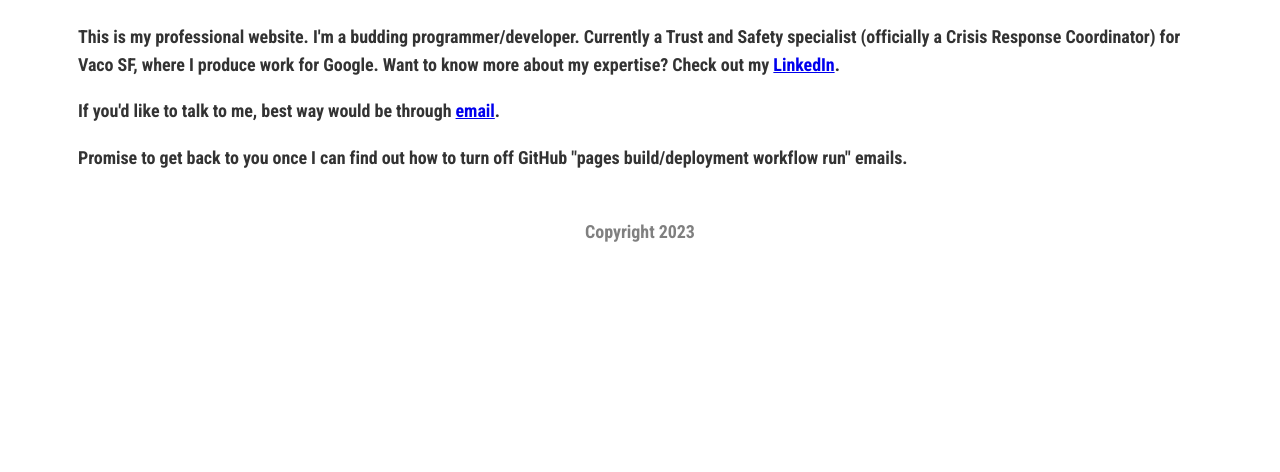
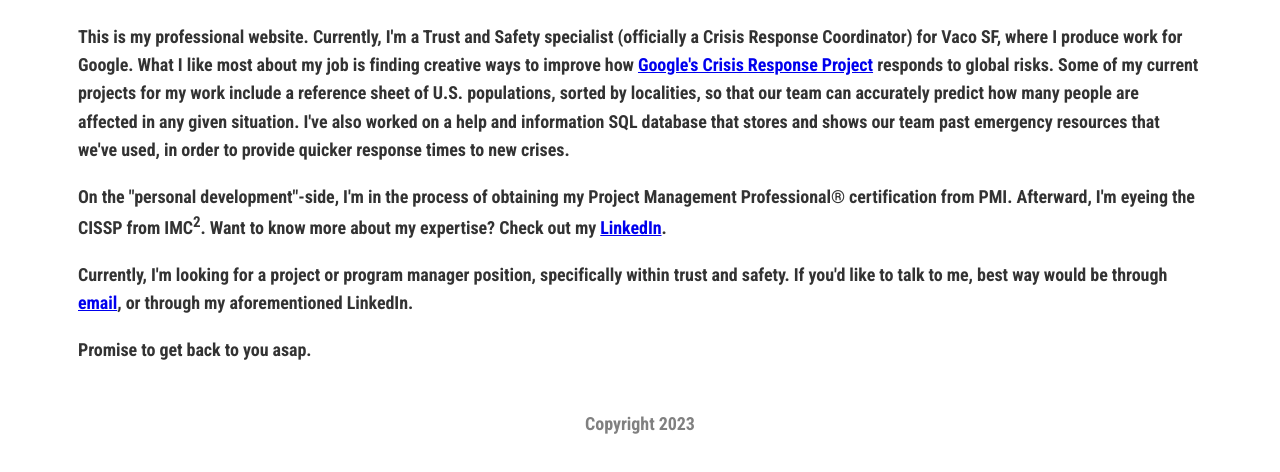
Before and after one commit to rubenvillarrealjr/rubenvillarrealjr.github.io, a plain HTML site: page index.html in a window 1280 px wide. Shown: the part 150-622 px from the top of the page. Drawn offline with Linux system fonts and the light colour scheme.

Commit message:
Update index.html
Updated index.html body paragraphs to accurately portray current status.

```diff
--- a/index.html
+++ b/index.html
@@ -37,9 +37,10 @@
 
   <body>
     <h1>RUBEN VILLARREAL JR</h1>
-    <p>This is my professional website. I'm a budding programmer/developer. Currently a Trust and Safety specialist (officially a Crisis Response Coordinator) for Vaco SF, where I produce work for Google. Want to know more about my expertise? Check out my <a href = "https://www.linkedin.com/in/ruben-villarreal-jr/" target = "_blank">LinkedIn</a>.</p>
-    <p>If you'd like to talk to me, best way would be through <a href = "mailto: rubenvillarrealjr9@gmail.com">email</a>.</p>
-    <p>Promise to get back to you once I can find out how to turn off GitHub "pages build/deployment workflow run" emails.</p>
+    <p>This is my professional website. Currently, I'm a Trust and Safety specialist (officially a Crisis Response Coordinator) for Vaco SF, where I produce work for Google. What I like most about my job is finding creative ways to improve how <a href = "https://crisisresponse.google/" target = "_blank">Google's Crisis Response Project</a> responds to global risks. Some of my current projects for my work include a reference sheet of U.S. populations, sorted by localities, so that our team can accurately predict how many people are affected in any given situation. I've also worked on a help and information SQL database that stores and shows our team past emergency resources that we've used, in order to provide quicker response times to new crises.</p>
+    <p>On the "personal development"-side, I'm in the process of obtaining my Project Management Professional® certification from PMI. Afterward, I'm eyeing the CISSP from IMC<sup>2</sup>. Want to know more about my expertise? Check out my <a href = "https://www.linkedin.com/in/ruben-villarreal-jr/" target = "_blank">LinkedIn</a>.</p>
+    <p>Currently, I'm looking for a project or program manager position, specifically within trust and safety. If you'd like to talk to me, best way would be through <a href = "mailto: rubenvillarrealjr9@gmail.com">email</a>, or through my aforementioned LinkedIn.</p>
+    <p>Promise to get back to you asap.</p>
     <footer>
       <p>Copyright 2023</p>
     </footer>
```
